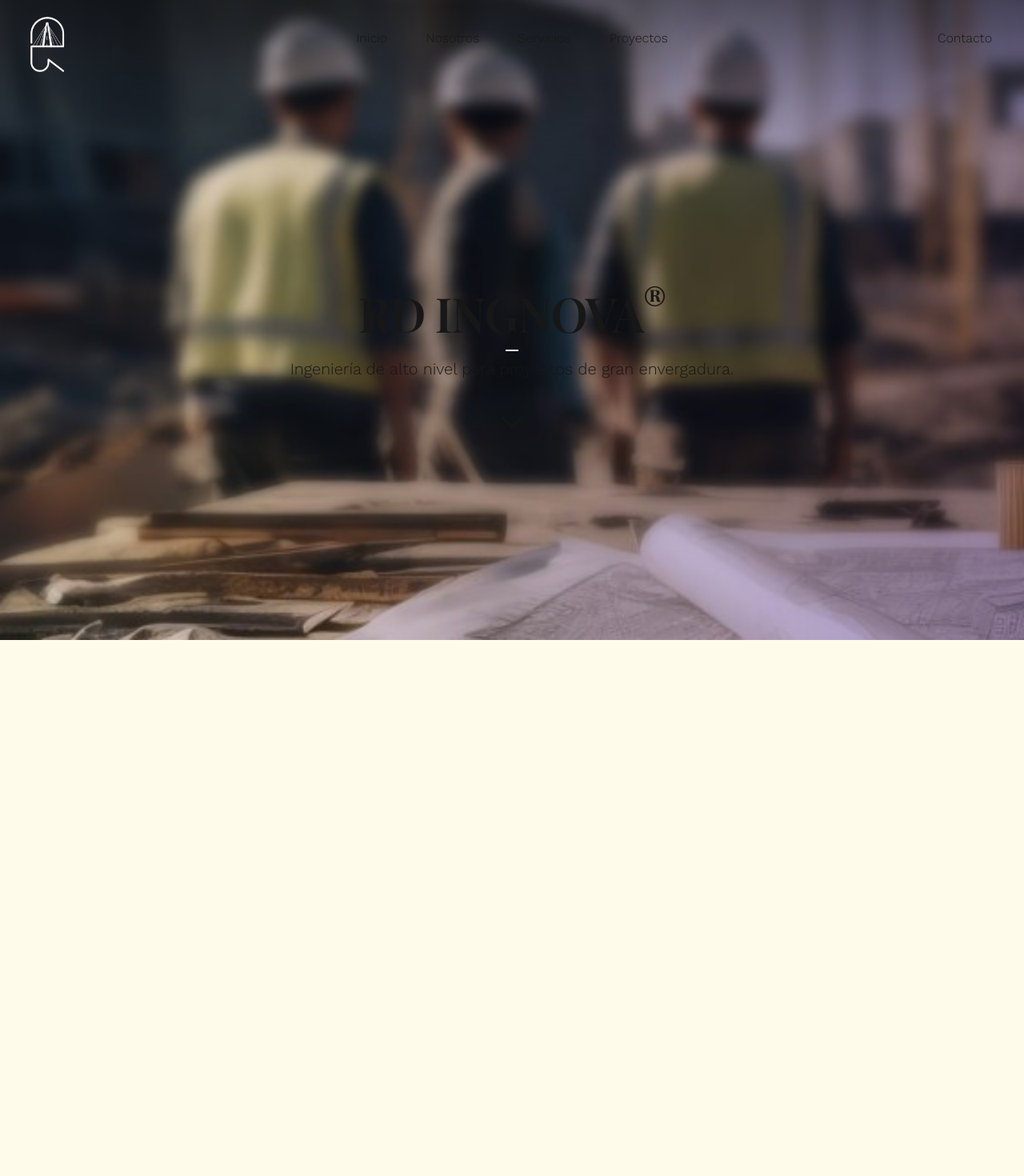
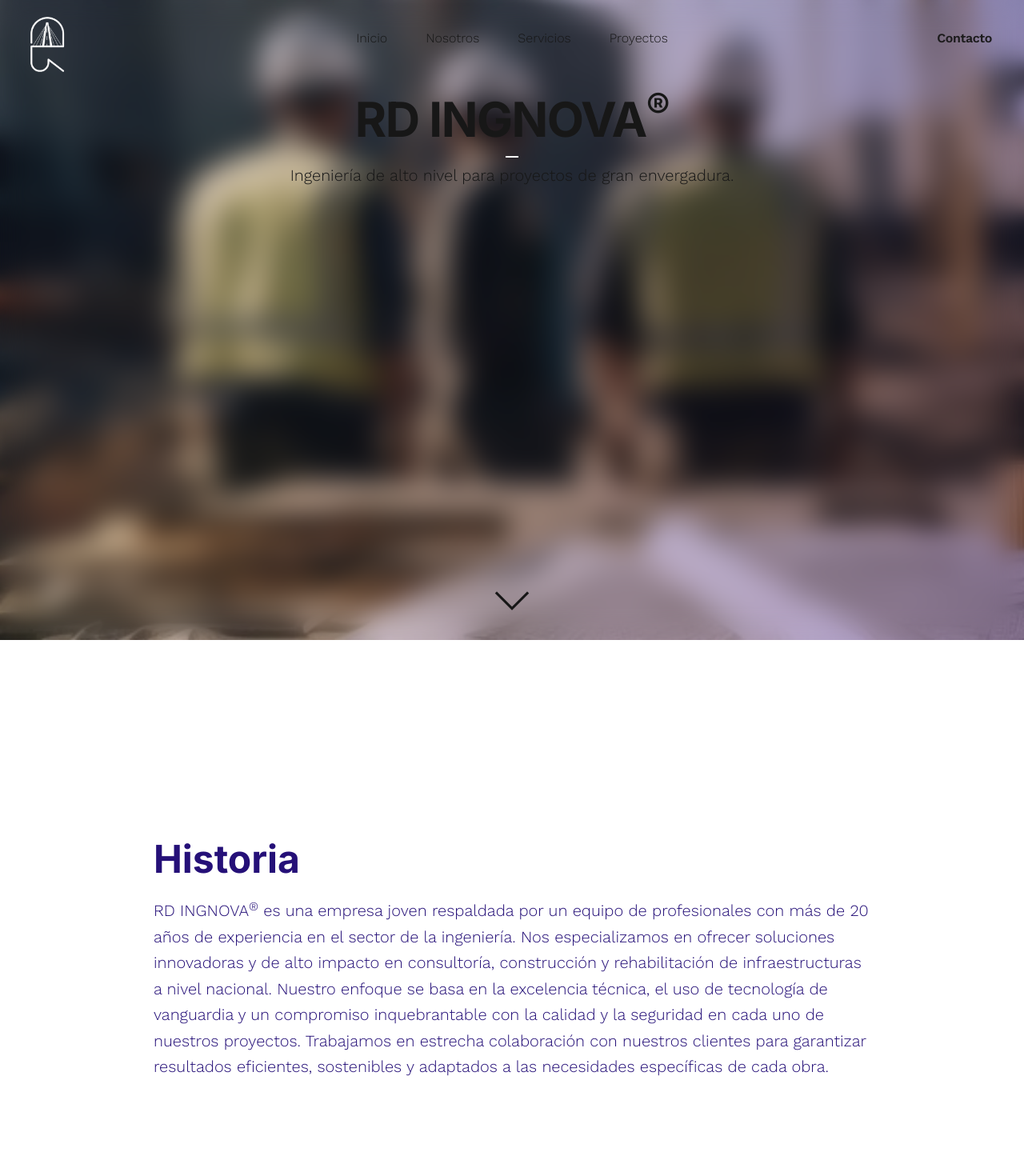
Before and after one commit to rd-ingnova/ingnova, a Next.js app: page / in a window 1280 px wide. Shown: the top 1470 px of the page at 80% size. Built offline with nearby package versions, Linux system fonts and the light colour scheme.

Commit message:
enhance global styles and layout components

```diff
--- a/src/app/globals.css
+++ b/src/app/globals.css
@@ -15,28 +15,44 @@
 
 body {
   color: var(--foreground);
+  font-family: var(--font-display), var(--font-sans), sans-serif;
+  animation: fadeIn cubic-bezier(0.6, 0.2, 0.1, 1) 1.5s;
   background-color: var(--background);
   background: url(/background.png) no-repeat center center;
+  background-size: cover;
   height: 100svh;
-  background-size: cover;
-  font-family: var(--font-display), var(--font-sans), sans-serif;
+  backdrop-filter: blur(1rem);
 }
 
-body::before {
+@keyframes fadeIn {
+  0% {
+    opacity: 0;
+  }
+  100% {
+    opacity: 1;
+  }
+}
+
+body::after {
   content: "";
   position: absolute;
   top: 0;
   left: 0;
   width: 100%;
-  height: 100%;
   background: linear-gradient(
     to bottom,
     rgba(0, 0, 0, 0.5),
     rgba(0, 0, 0, 0) 25%
   );
   z-index: -1;
+  backdrop-filter: blur(1rem);
 }
 
 .material-symbols-outlined {
   font-variation-settings: "FILL" 0, "GRAD" 1, "opsz" 48;
+  user-select: none;
 }
+
+.after\:separator {
+  @apply after:content-[''] after:block after:h-0.5 after:my-2 after:w-4 after:mx-auto;
+}
--- a/src/app/layout.tsx
+++ b/src/app/layout.tsx
@@ -1,10 +1,10 @@
 import type { Metadata, Viewport } from "next";
-import { Playfair_Display, Work_Sans } from "next/font/google";
+import { Inter, Work_Sans } from "next/font/google";
 import 'material-symbols';
 import "./globals.css";
 import Header from "@/components/header";
 
-const fontDisplay = Playfair_Display({
+const fontDisplay = Inter({
   variable: "--font-display",
   weight: ["400", "500", "600", "700"],
   subsets: ["latin"],
--- a/src/app/page.tsx
+++ b/src/app/page.tsx
@@ -2,15 +2,16 @@
 
 function HeroSection({ className }: DefaultProps) {
   return (
-    <section className="flex flex-col justify-center *:text-center px-8 h-[calc(100svh-6rem)] sm:h-[calc(100svh-7rem)] ">
-      <h1 className="text-[2.5rem]/tight sm:text-6xl/tight font-display tracking-tight font-semibold after:content-[''] after:block after:h-0.5 after:my-2 after:w-4 after:bg-white after:mx-auto">
-        RD INGNOVA
-        <sup>®</sup>
-      </h1>
-      <p className="text-lg sm:text-xl font-sans font-light">
-        Ingeniería de alto nivel para proyectos de gran envergadura.
-      </p>
-      <span className="material-symbols-outlined mt-6 !font-extralight !text-6xl">
+    <section className="flex flex-col *:text-center px-8 h-[calc(100svh-6rem)] sm:h-[calc(100svh-7rem)]">
+      <div className="mb-auto flex flex-col justify-center">
+        <h1 className="text-[2.5rem]/tight sm:text-6xl/tight font-display tracking-tight font-bold after:separator after:bg-white">
+          RD INGNOVA<sup>®</sup>
+        </h1>
+        <p className="text-lg sm:text-xl font-sans font-light">
+          Ingeniería de alto nivel para proyectos de gran envergadura.
+        </p>
+      </div>
+      <span className="material-symbols-outlined mt-6 !font-extralight !text-8xl">
         keyboard_arrow_down
       </span>
     </section>
@@ -19,7 +20,38 @@
 
 function HistorySection({ className }: DefaultProps) {
   return (
-    <section className="flex bg-amber-50 flex-col justify-center *:text-center font-normal h-lvh "></section>
+    <section className="px-40 h-dvh bg-white flex flex-col justify-center">
+      <div className="flex flex-col px-8 gap-6 font-normal text-[#251078]">
+        <h2 className="text-5xl font-display font-bold">Historia</h2>
+        <p className="text-xl/relaxed font-sans font-light">
+          RD INGNOVA<sup>®</sup> es una empresa joven respaldada por un equipo
+          de profesionales con más de 20 años de experiencia en el sector de la
+          ingeniería. Nos especializamos en ofrecer soluciones innovadoras y de
+          alto impacto en consultoría, construcción y rehabilitación de
+          infraestructuras a nivel nacional. Nuestro enfoque se basa en la
+          excelencia técnica, el uso de tecnología de vanguardia y un compromiso
+          inquebrantable con la calidad y la seguridad en cada uno de nuestros
+          proyectos. Trabajamos en estrecha colaboración con nuestros clientes
+          para garantizar resultados eficientes, sostenibles y adaptados a las
+          necesidades específicas de cada obra.
+        </p>
+      </div>
+    </section>
+  );
+}
+
+function ServicesSection({ className }: DefaultProps) {
+  return (
+    <section className="flex flex-col justify-center font-normal h-svh bg-[#251078]">
+      <div>
+        <h2 className="text-2xl font-display font-bold text-center">
+          Servicios
+        </h2>
+        <p className="text-base font-sans font-light text-center">
+          Conoce los servicios que ofrecemos y cómo podemos ayudarte.
+        </p>
+      </div>
+    </section>
   );
 }
 
@@ -28,6 +60,7 @@
     <>
       <HeroSection />
       <HistorySection />
+      <ServicesSection />
     </>
   );
 }
--- a/src/components/header.tsx
+++ b/src/components/header.tsx
@@ -4,6 +4,7 @@
 
 interface HeaderNavPillProps extends DefaultProps {
   label?: string;
+  isActive?: boolean;
   href?: string;
 }
 
@@ -50,6 +51,7 @@
 
 function NavigationItem({
   label,
+  isActive = false,
   href = "#",
   className,
   children,
@@ -58,7 +60,13 @@
     <div className={clsx("mt-6", className)}>
       {label ? (
         <a
-          className="select-none text-base/loose hocus:font-bold hocus:tracking-tight hocus:cursor-pointer inline-flex items-start py-2 px-6 font-sans font-light hocus:opacity-95"
+          className={clsx(
+            "select-none text-base/loose hocus:font-bold hocus:tracking-tight hocus:cursor-pointer inline-flex items-start py-2 px-6 font-sans hocus:opacity-95",
+            {
+              "font-bold tracking-tight opacity-95": isActive,
+              "font-light": !isActive,
+            }
+          )}
           href={href}
         >
           {label}
@@ -76,7 +84,11 @@
       <LogoSection />
       <NavigationMenu />
       <div className="inline-flex items-start justify-end">
-        <NavigationItem className="!hidden sm:!inline-flex" label="Contacto" />
+        <NavigationItem
+          className="!hidden sm:!inline-flex"
+          label="Contacto"
+          isActive={true}
+        />
         <NavigationItem className="!inline-flex !mt-0 !mr-2 sm:!hidden">
           <span className="material-symbols-outlined !text-3xl">menu</span>
         </NavigationItem>
```
